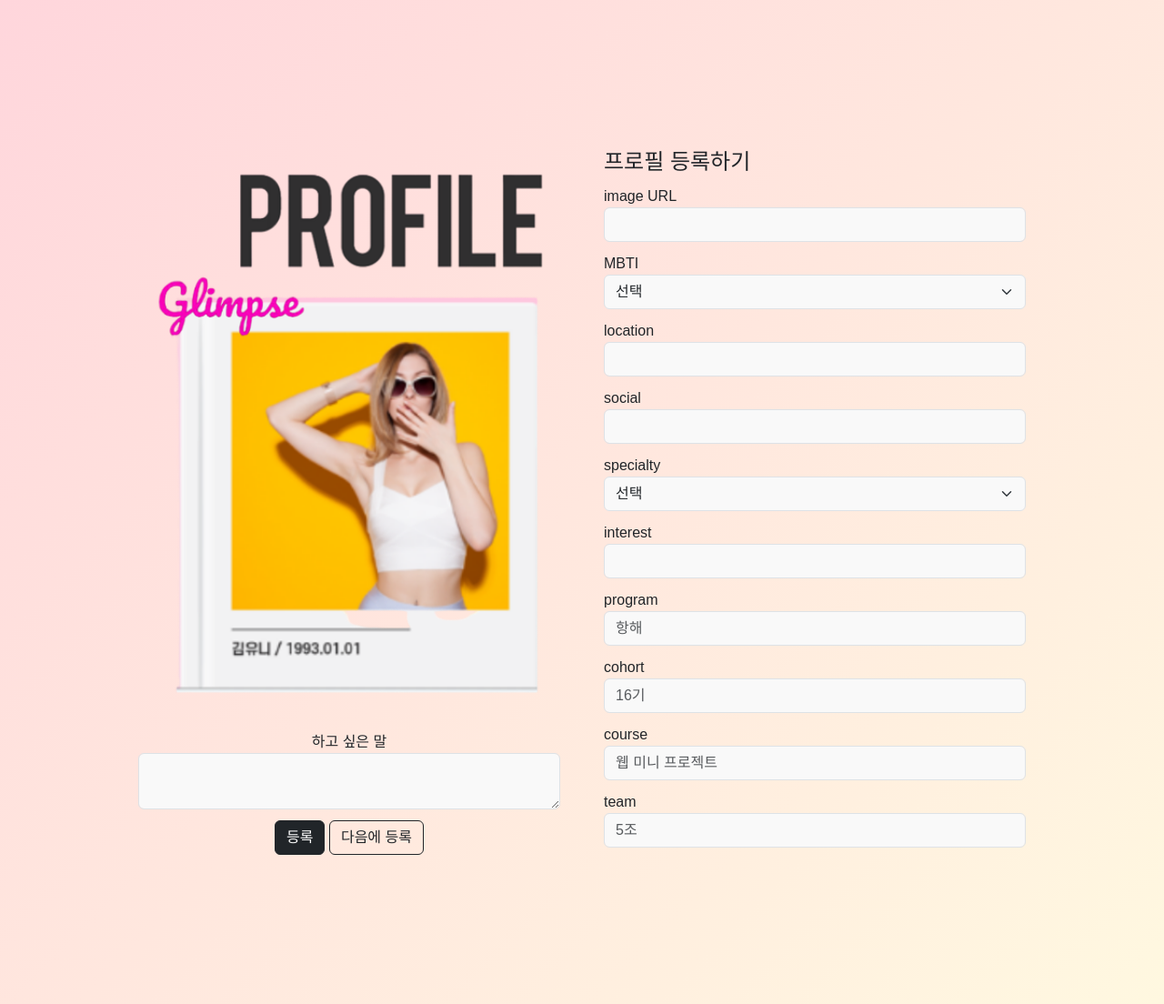
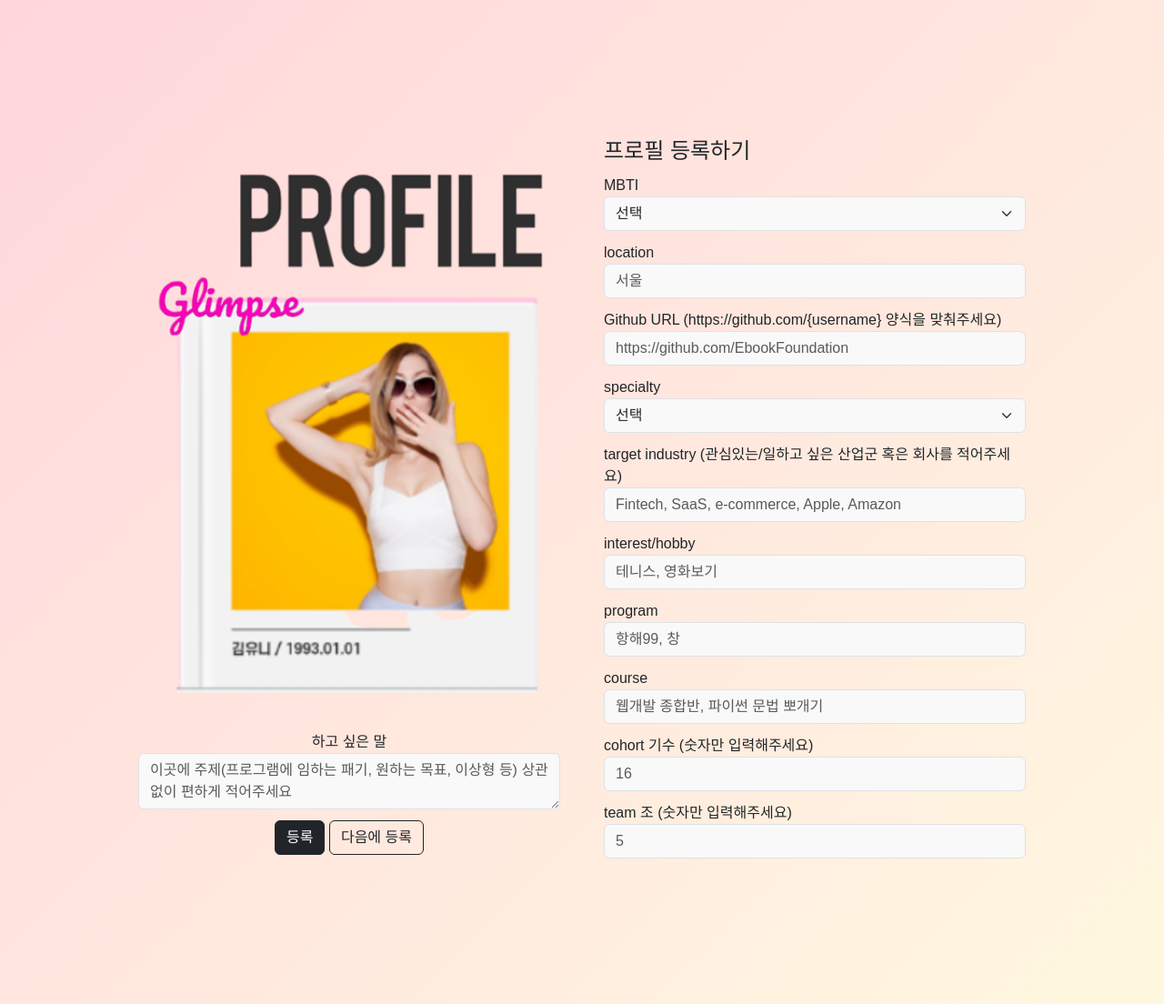
Before and after one commit to onboarding-project-team-5/glimpse, a Flask app: template templates/card_registeration.html in a window 1280 px wide. Shown: the part 70-1174 px from the top of the page at 91% size. Run offline with Flask 3, Linux system fonts and the light colour scheme; the template is opened without the code that fills it, so the values that code supplies are empty.

Commit message:
1. card_registration.html 에 관심 산업/회사 추가 2. app.py 에 github 링크에서 이미지, 레포 수를 받아서 DB에 저장 3. index.html 에 이미지, repo수, 관심 산업/취미 보여줌

```diff
--- a/app.py
+++ b/app.py
@@ -6,6 +6,7 @@ from utils.jwt import make_token
 
 app = Flask(__name__)
 
+# DB 연결
 from pymongo import MongoClient
 # from certifi import where
 import certifi
@@ -13,6 +14,15 @@ import certifi
 ca = certifi.where()
 client = MongoClient('mongodb+srv://sparta:test@cluster0.3lyhcbq.mongodb.net/?retryWrites=true&w=majority', tlsCAFile=ca)
 db = client.dbsparta
+
+# 크롤링
+import requests
+from bs4 import BeautifulSoup
+
+# 숫자만 빼내기
+import re
+
+# -----------------
 
 
 # 메인 페이지
@@ -125,12 +135,25 @@ def query_signup():
 def home():
     return render_template('card_registeration.html')
 
+# (Eric) extracting number from ogdescription for github repo count
+# def extract_numbers(sentence):
+#     numbers = re.findall(r'\d+', sentence)
+#     return [int(number) for number in numbers]
+
+def extract_number(sentence):
+    match = re.search(r'\d+', sentence)
+    if match:
+        return int(match.group())
+    else:
+        return None  # If no number is found
+
 @app.route("/register", methods=["POST"])
 def register_post():
+    # 유저 정보를 card_registration.html form에서 받기
     uid = request.form['uid']
     MBTI_receive = request.form['MBTI_give']
     location_receive = request.form['location_give']
-    social_receive = request.form['social_give']
+    social_receive = request.form['social_give'] # social은 github
     specialty_receive = request.form['specialty_give']
     interest_receive = request.form['interest_give']
     program_receive = request.form['program_give']
@@ -139,8 +162,22 @@ def register_post():
     team_receive = request.form['team_give']
     image_receive = request.form['image_give']
     resolution_receive = request.form['resolution_give']
+    target_industry_receive = request.form['targetindustry_give']
 
-    # 이미지 추가
+    # 크롤링: github 링크를 받아서 이미지 파일 추출하기
+    headers = {'User-Agent' : 'Mozilla/5.0 (Windows NT 10.0; Win64; x64)AppleWebKit/537.36 (KHTML, like Gecko) Chrome/73.0.3683.86 Safari/537.36'}
+    data = requests.get(social_receive,headers=headers)
+    soup = BeautifulSoup(data.text, 'html.parser')
+    # Github 프로필 페이지에서 이미지 뽑아내기
+    # <meta property="og:image" content="https://avatars.githubusercontent.com/u/12006951?v=4?s=400"> 200x200
+    ogimage = soup.select_one('meta[property="og:image"]')['content']
+    ogdesc = soup.select_one('meta[property="og:description"]')['content']
+
+    image_github_url = ogimage
+    repo_count = extract_number(ogdesc) # repository 수
+    print(repo_count)
+
+    # DB에 보낼 document구성
     doc = {
         'MBTI' : MBTI_receive,
         'location': location_receive,
@@ -152,7 +189,10 @@ def register_post():
         'cohort' : cohort_receive,
         'team' : team_receive,
         'profile_image' : image_receive,
+        'github_image_url': image_github_url,
+        'github_repo_count': repo_count,
         'resolution' : resolution_receive,
+        'target_industry': target_industry_receive,
         'has_card' : 1,
     }
     db.user_list.update_one({'user_id': uid},{'$set':doc})
--- a/templates/card_registeration.html
+++ b/templates/card_registeration.html
@@ -101,8 +101,10 @@
             let course = $("#course").val();
             let cohort = $("#cohort").val();
             let team = $("#team").val();
-            let image = $("#image").val();
+            // let image = $("#image").val();
             let resolution = $("#resolution").val();
+            let target_industry = $("#target_industry").val();
+
             let formData = new FormData();
 
             formData.append("uid", localStorage.getItem(KEY_USER_ID));
@@ -115,8 +117,9 @@
             formData.append("course_give", course);
             formData.append("cohort_give", cohort);
             formData.append("team_give", team);
-            formData.append("image_give", image);
+            // formData.append("image_give", image);
             formData.append("resolution_give", resolution);
+            formData.append("targetindustry_give", target_industry);
 
             fetch('/register', {
                 method: "POST",
@@ -150,7 +153,7 @@
                         <br /><br />
                         <div class = "col-12">
                             <label for="resolution" class="form-label">하고 싶은 말</label>
-                            <textarea class="form-control" id="resolution"></textarea>
+                            <textarea class="form-control" id="resolution" placeholder="이곳에 주제(프로그램에 임하는 패기, 원하는 목표, 이상형 등) 상관없이 편하게 적어주세요"></textarea>
                         </div>
                         <div class="col-12">
                             <!-- post -->
@@ -164,10 +167,10 @@
                 <!-- 좌우 여백 주기 -->
                 <div class="form row col-6">
                         <legend>프로필 등록하기</legend>
-                        <div class = "col-12">
+                        <!-- <div class = "col-12">
                             <label for="image" class="form-label">image URL</label>
                             <input type="text" class="form-control" id="image">
-                        </div>
+                        </div> -->
                         <div class="col-12">
                             <label for="MBTI" class="form-label">MBTI</label>
                             <select id="MBTI" class="form-select">
@@ -192,11 +195,11 @@
                         </div>
                         <div class="col-12">
                             <label for="location" class="form-label">location</label>
-                            <input type="text" class="form-control" id="location">
+                            <input type="text" class="form-control" id="location" placeholder="서울">
                         </div>
                         <div class="col-12">
-                            <label for="social_list" class="form-label">social</label>
-                            <input type="text" class="form-control" id="social_list">
+                            <label for="social_list" class="form-label">Github URL (https://github.com/{username} 양식을 맞춰주세요)</label>
+                            <input type="text" class="form-control" id="social_list" placeholder="https://github.com/EbookFoundation">
                         </div>
                         <div class="col-12">
                             <label for="specialty" class="form-label">specialty</label>
@@ -208,24 +211,28 @@
                             </select>
                         </div>
                         <div class="col-12">
-                            <label for="interest" class="form-label">interest</label>
-                            <input type="text" class="form-control" id="interest">
+                            <label for="target_industry" class="form-label">target industry (관심있는/일하고 싶은 산업군 혹은 회사를 적어주세요)</label>
+                            <input type="text" class="form-control" id="target_industry" placeholder="Fintech, SaaS, e-commerce, Apple, Amazon">
+                        </div>
+                        <div class="col-12">
+                            <label for="interest" class="form-label">interest/hobby</label>
+                            <input type="text" class="form-control" id="interest" placeholder="테니스, 영화보기">
                         </div>
                         <div class="col-12">
                             <label for="program" class="form-label">program</label>
-                            <input type="text" class="form-control" id="program" placeholder="항해">
-                        </div>
-                        <div class="col-12">
-                            <label for="cohort" class="form-label">cohort</label>
-                            <input type="text" class="form-control" id="cohort" placeholder="16기">
+                            <input type="text" class="form-control" id="program" placeholder="항해99, 창">
                         </div>
                         <div class="col-12">
                             <label for="course" class="form-label">course</label>
-                            <input type="text" class="form-control" id="course" placeholder="웹 미니 프로젝트">
+                            <input type="text" class="form-control" id="course" placeholder="웹개발 종합반, 파이썬 문법 뽀개기">
                         </div>
                         <div class="col-12">
-                            <label for="team" class="form-label">team</label>
-                            <input type="text" class="form-control" id="team" placeholder="5조">
+                            <label for="cohort" class="form-label">cohort 기수 (숫자만 입력해주세요)</label>
+                            <input type="text" class="form-control" id="cohort" placeholder="16">
+                        </div>
+                        <div class="col-12">
+                            <label for="team" class="form-label">team 조 (숫자만 입력해주세요)</label>
+                            <input type="text" class="form-control" id="team" placeholder="5">
                         </div>
                     </div>
                 </div>
```
Also changed, not shown: templates/index.html (+14 -33 lines).
